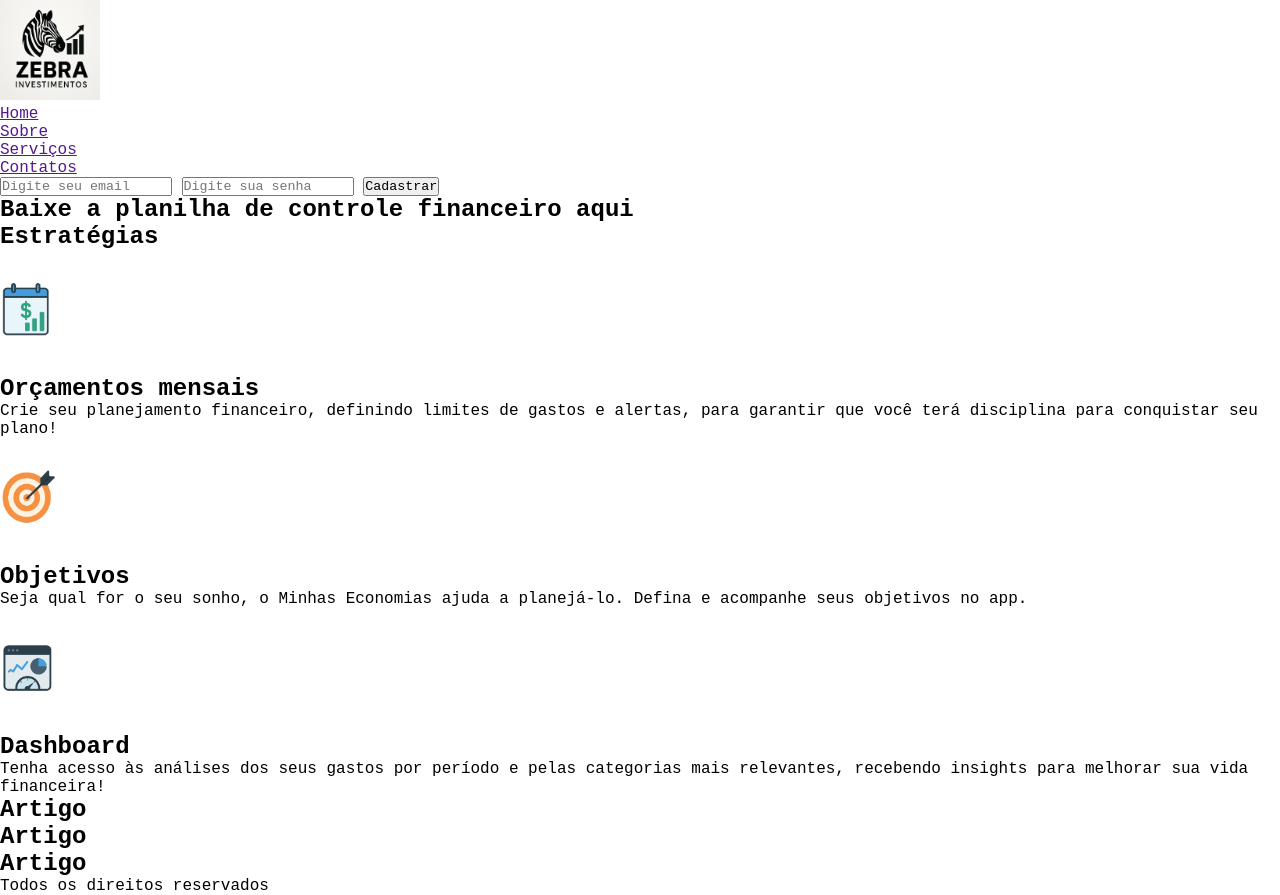
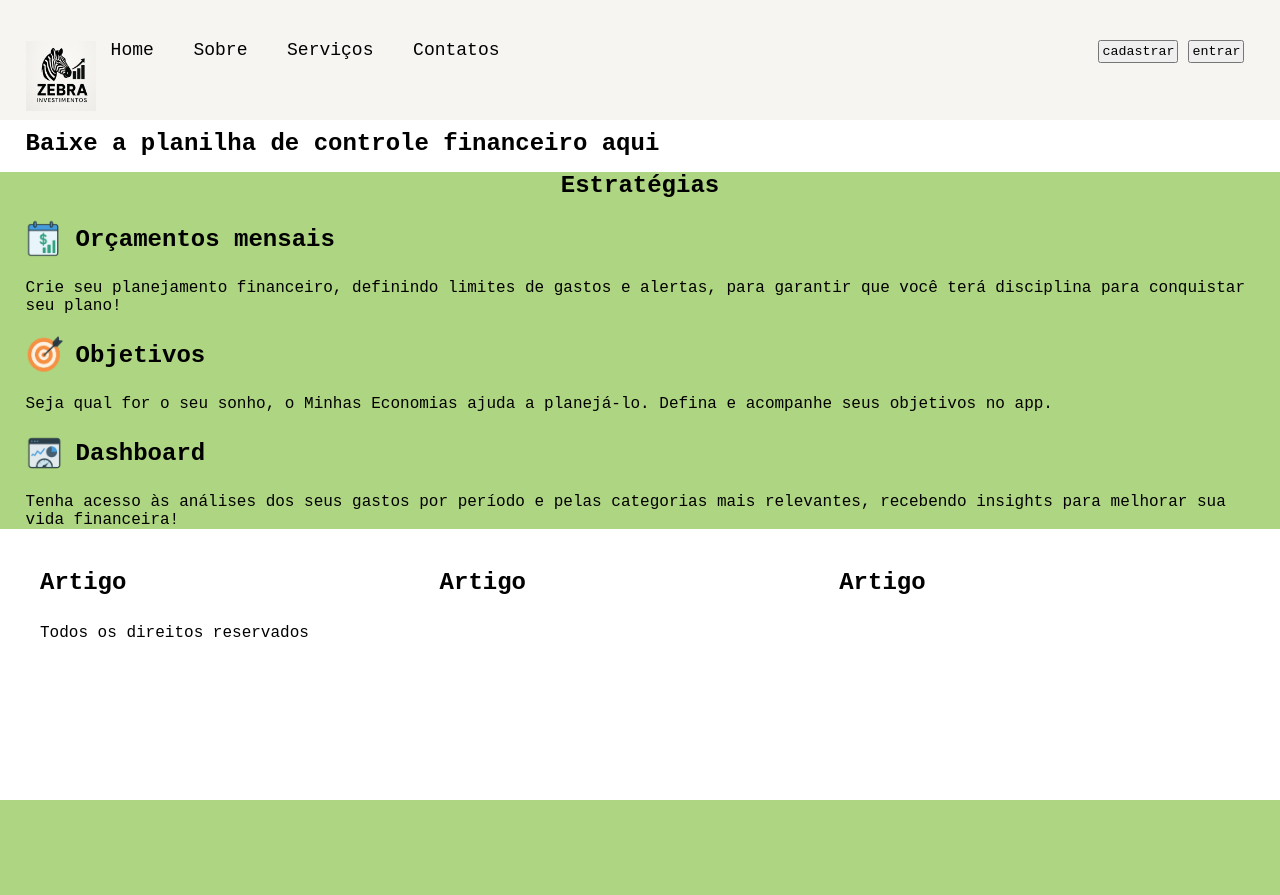
Before and after one commit to MatheusSCaetano/ProjetoZebra, a PHP site: page / in a window 1280 px wide. After the commit the page ends 800 px from the top, so only its background shows below. Run offline with PHP 8.4, Linux system fonts and the light colour scheme.

Commit message:
Estilizacao pagina principal

```diff
--- a/estilo/style.css
+++ /dev/null
@@ -1,6 +0,0 @@
-*{
-margin: 0;
-padding: 0;
-box-sizing: border-box;
-font-family: 'Courier New', Courier, monospace;
-}
--- a/index.php
+++ b/index.php
@@ -7,15 +7,25 @@
     <meta name="keyword" content="palavras,chave,do,meu,site">
     <meta name="description" content="Descricao do site">
 
-    <link href="estilo/style.css" rel="stylesheet">
+    <link href="style.css" rel="stylesheet" />
 
     <title>Projeto</title>
 </head>
 <body>
     <header>
         <div class="center">
-        <div class='logo'><img src="img\logo.png" width="100"> </div>
-        <nav class="desktop">
+        <div class="logo left"><img src="img\logo.png" width="70"> </div>
+        <nav class="desktop  ">
+        <ul>
+            <li><a href="">Home</a></li>
+            <li><a href="">Sobre</a></li>
+            <li><a href="">Serviços</a></li>
+            <li><a href="">Contatos</a></li>
+            <input type="button" value="entrar"/>
+            <input type="button" value="cadastrar"/>
+        </ul>
+        </nav>
+        <nav class="mobile right">
         <ul>
             <li><a href="">Home</a></li>
             <li><a href="">Sobre</a></li>
@@ -28,41 +38,50 @@
 
     <section class="banner-principal">
     <div class="center">
-    <form>
+    <!-- <form>
     <input type='text' name='email' placeholder="Digite seu email" required>
     <input type='password' name='senha'  placeholder="Digite sua senha" required>
     <input type="submit" name="acao" value="Cadastrar"  >
-    </form>
+    </form> -->
     </div><!-- center -->
     </section>
 
     <section class="area-principal">
+    <div class="center">
     <h1>Baixe a planilha de controle financeiro aqui</h1>
-    </section>
+    </div> <!-- center-->
+    </section> <!-- area principal-->
 
 
     <section class="produtos">
-    <h2>Estratégias</h2>
     <div class="center">
 
+    <h2>Estratégias</h2>
+
     <div class="box-produto">
-    <img src="img\produto1.png " width="60">
+        <div class="topo">
+        <img src="img\produto1.png " width="40">
         <h2> Orçamentos mensais</h2>
+    </div><!-- class topo-->
         <p>Crie seu planejamento financeiro, definindo limites de gastos e alertas, para garantir que
         você terá disciplina para conquistar seu plano! </p>
     </div><!-- box produto-->
 
     <div class="box-produto">
-    <img src="img\produto2.png " width="60">
+        <div class="topo">
+    <img src="img\produto2.png " width="40">
     <h2>Objetivos</h2>
+    </div><!-- box produto-->
     <p>Seja qual for o seu sonho, o Minhas Economias ajuda a planejá-lo. Defina e acompanhe seus
          objetivos no app.</p>
 
     </div><!-- box produto-->
 
     <div class="box-produto">
-    <img src="img\produto3.png " width="60">
+    <div class="topo">
+    <img src="img\produto3.png " width="40">
     <h2>Dashboard</h2>
+    </div><!-- box produto-->
     <p>Tenha acesso às análises dos seus gastos por período e pelas categorias mais relevantes,
     recebendo insights para melhorar sua vida financeira!</p>
     </div> <!-- box produto-->
@@ -72,19 +91,20 @@
 
     </section><!-- section produtos -->
 
+
     <section class="artigos">
 
     <div class="center">
 
-    <div class="box-artigo">
+    <div class="w33 left box-artigo">
         <h2>Artigo</h2>
     </div><!-- box artigo-->
 
-    <div class="box-artigo">
+    <div class="w33 left box-artigo">
         <h2>Artigo</h2>
     </div><!-- box artigo-->
 
-    <div class="box-artigo">
+    <div class="w33 left box-artigo">
         <h2>Artigo</h2>
     </div><!-- box artigo-->
 
--- /dev/null
+++ b/style.css
@@ -0,0 +1,85 @@
+*{
+margin: 0;
+padding: 0;
+box-sizing: border-box;
+font-family: 'Courier New', Courier, monospace;
+}
+
+.center{
+    max-width: 1280px;
+    padding: 0 2%;
+}
+
+.w33{
+    width: 33.3%;
+}
+
+.left{
+    float: left;
+}
+.right{
+    float: right;
+}
+
+header{
+    background-color: #F6F5F2;
+    padding: 40px 0;
+    height: 120px;
+}
+
+.logo{
+margin-top: 1px;
+}
+
+
+
+.mobile{
+    display: none;
+}
+
+
+nav.desktop ul{
+    list-style-type: none;
+}
+nav.desktop li{
+    display: inline-block;
+    padding: 0 15px;
+}
+nav.desktop a{
+    color: black;
+    text-decoration: none;
+    font-size: 18px;
+}
+
+nav.desktop input{
+    float: right;
+margin-right: 10px;
+padding: 2px;
+}
+
+.area-principal{
+    margin-top: 10px;
+}
+
+.produtos{
+    background-color: #AED581;
+    margin-top: 15px;
+}
+.produtos h2{
+    text-align: center;
+}
+
+.box-produto .topo{
+    display: flex;
+    align-items: center;
+    gap: 10px;
+}
+
+
+.artigos{
+    padding: 40px 15px 15px 15px;
+}
+
+footer{
+     padding: 40px 15px 15px 15px;
+}
```
Lines whose indentation alone changed are shown as unchanged.
